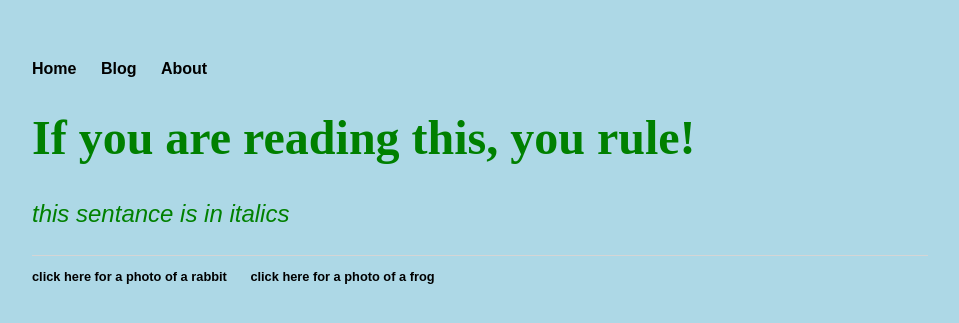
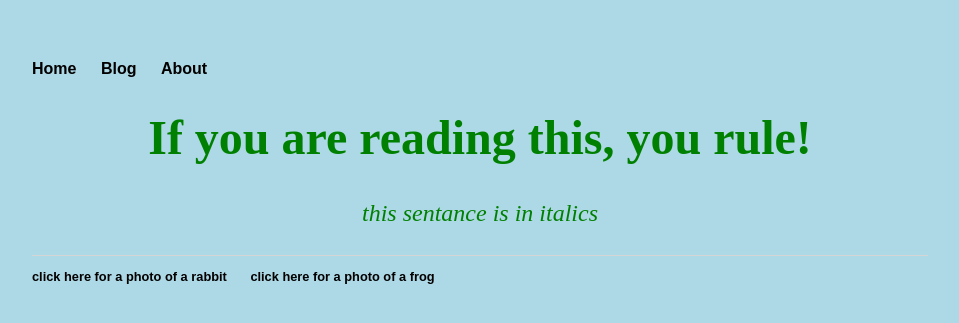
Before and after one commit to NorthWal/northwal.github.io, a Jekyll site: the page built from index.html, in a window 1280 px wide. Shown: the top 323 px of the page, without its empty margins (160-1119 px from the left). Built offline with Jekyll 4.4.1, drawn with Linux system fonts in a browser that asks for light colours.

Commit message:
Update main.css

```diff
--- a/css/main.css
+++ b/css/main.css
@@ -4,17 +4,17 @@ body {
  background-color: lightblue;
 }
 h1 {
- text-align: centre;
+ text-align: center;
  font-size: 3em;
- font-family:'Cambria Math';
+ font-family:"Cambria Math";
  color: green;
 }
 p {
- text-align: centre;
+ text-align: center;
  font-size: 1.5em;
  line-height: 1.4em;
  color: green;
- font-family: 'Arial';
+ font-family: "Cambria Math";
 }
 footer {
  border-top: 1px solid #d5d5d5;
```
